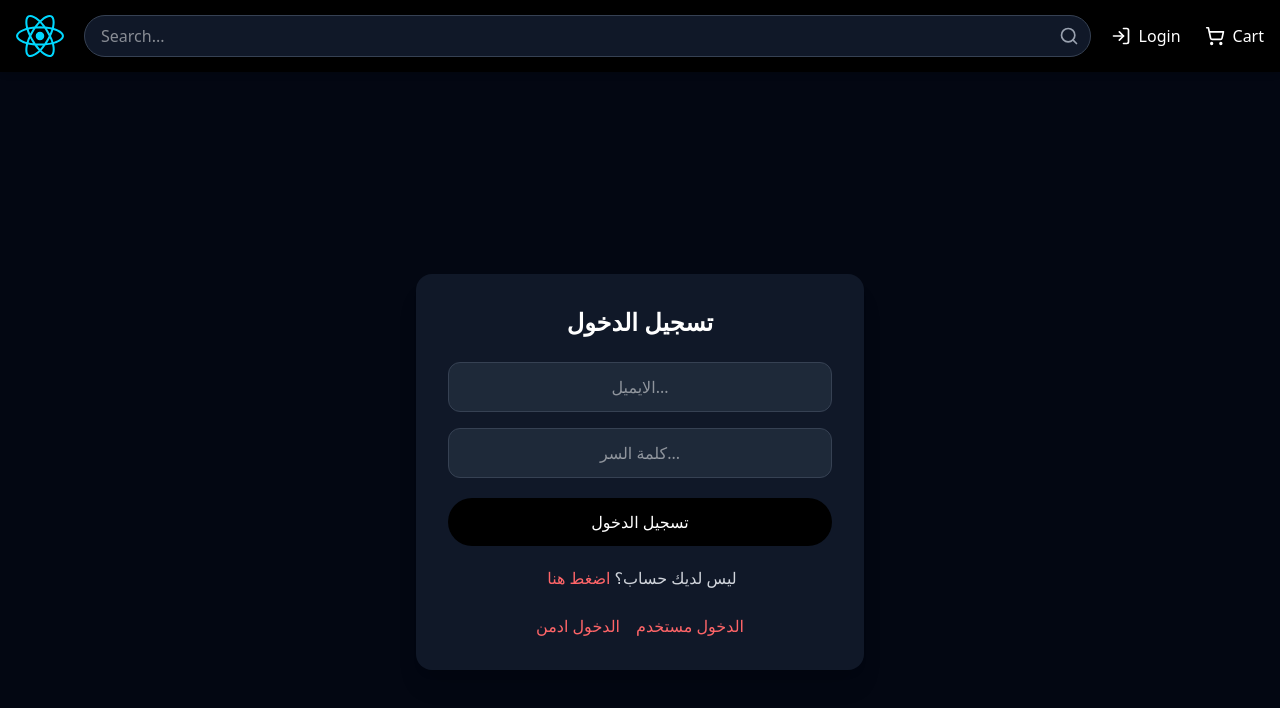
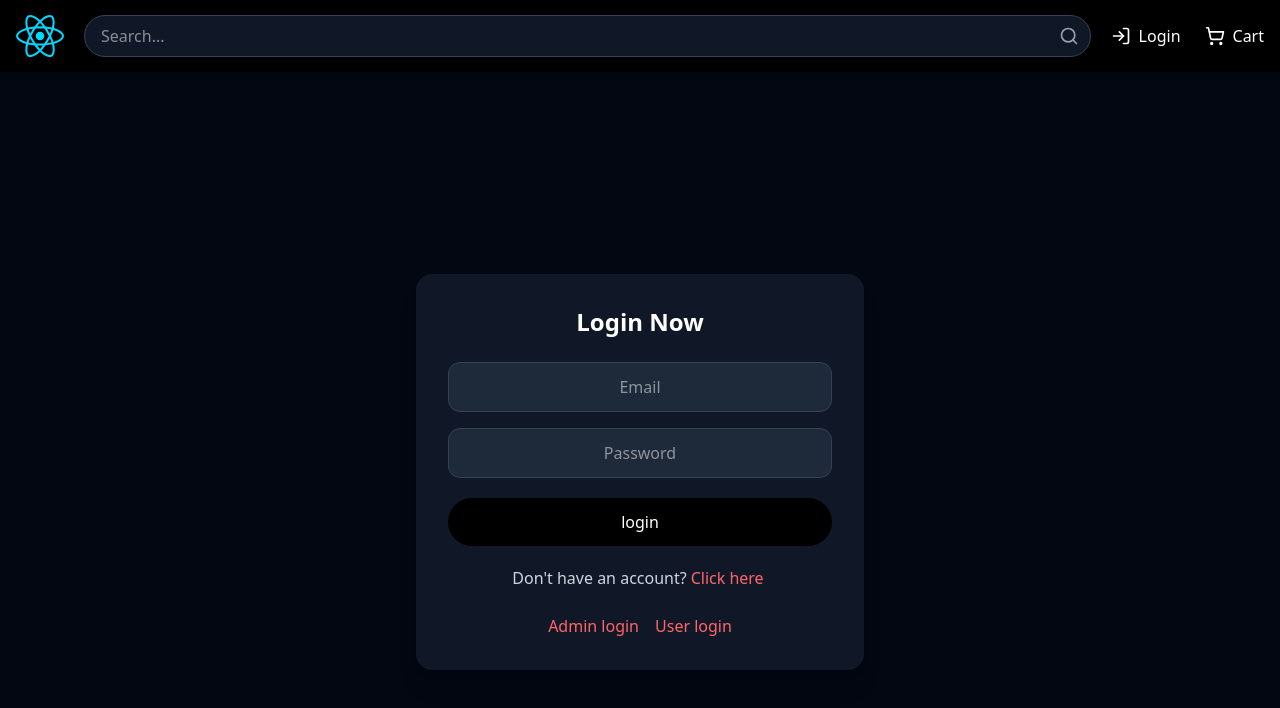
Before and after one commit to mohamedelserougy/Rivo, a React (Vite) app: page /login in a window 1280 px wide. Shown: the top 708 px of the page. Built offline with nearby package versions, Linux system fonts and the light colour scheme.

Commit message:
feat : add allcategory page with refactor subtitle to take path

```diff
--- a/src/App.jsx
+++ b/src/App.jsx
@@ -2,14 +2,16 @@ import { createBrowserRouter, RouterProvider } from "react-router-dom";
 import "./App.css";
 import NavBarLogin from "./Components/Uitily/NavBarLogin";
 import HomePage from "./Pages/Home/Home";
-import LoginPage from "./Pages/Home/Auth/LoginPage";
-import Register from "./Pages/Home/Auth/RegisterPage";
+import LoginPage from "./Pages/Auth/LoginPage";
+import Register from "./Pages/Auth/RegisterPage";
+import AllCategoryPage from "./Pages/Category/AllCategoryPage";
 
 function App() {
   const routes = createBrowserRouter([
     { path: "/home", element: <HomePage /> },
     { path: "login", element: <LoginPage /> },
     { path: "/register", element: <Register /> },
+    { path: "/allcategory", element: <AllCategoryPage /> },
   ]);
 
   return (
--- a/src/Components/Category/CategoryContainer.jsx
+++ b/src/Components/Category/CategoryContainer.jsx
@@ -1,11 +1,11 @@
 import React from "react";
 import CategoryCard from "./CategoryCard";
 
-import clothe from "../../images/clothe.png";
-import cat2 from "../../images/cat2.png";
-import labtop from "../../images/labtop.png";
-import sale from "../../images/sale.png";
-import pic from "../../images/pic.png";
+import clothe from "../../assets/react.svg";
+import cat2 from "../../assets/react.svg";
+import labtop from "../../assets/react.svg";
+import sale from "../../assets/react.svg";
+import pic from "../../assets/react.svg";
 
 const categories = [
   { title: "Home Appliances", img: clothe, background: "#F4DBA4" },
@@ -31,7 +31,7 @@ const categories = [
 const CategoryContainer = () => {
   return (
     <div className="my-6 px-4">
-      <h2 className="text-2xl font-semibold text-white mb-4">All Categories</h2>
+      <h2 className="text-2xl font-semibold text-black mb-4">All Categories :</h2>
       <div className="flex flex-wrap justify-between">
         {categories.map((cat, index) => (
           <CategoryCard
--- a/src/Components/Home/HomeCategory.jsx
+++ b/src/Components/Home/HomeCategory.jsx
@@ -8,7 +8,11 @@ const HomeCategory = () => {
   return (
     <div className="my-6 px-4">
       {/* SubTitle section */}
-      <SubTitle title="Categories" btntitle="See More" />
+      <SubTitle
+        title="Categories"
+        btntitle="See More"
+        pathText="/allcategory"
+      />
 
       {/* Categories flex layout */}
       <div className="flex flex-wrap justify-between mt-4">
--- a/src/Components/Uitily/SubTitle.jsx
+++ b/src/Components/Uitily/SubTitle.jsx
@@ -1,6 +1,7 @@
 import React from "react";
+import { Link } from "react-router-dom";
 
-const SubTitle = ({ title, btntitle }) => {
+const SubTitle = ({ title, btntitle, pathText }) => {
   return (
     <div className="flex justify-between items-center pt-4">
       {/* Title */}
@@ -8,7 +9,8 @@ const SubTitle = ({ title, btntitle }) => {
 
       {/* Optional Button */}
       {btntitle && (
-        <button
+        <Link
+          to={`${pathText}`}
           className="
         text-sm font-medium
     bg-black text-white
@@ -20,7 +22,7 @@ const SubTitle = ({ title, btntitle }) => {
   "
         >
           {btntitle}
-        </button>
+        </Link>
       )}
     </div>
   );
--- /dev/null
+++ b/src/Pages/Auth/LoginPage.jsx
@@ -0,0 +1,78 @@
+import React from "react";
+import { Link } from "react-router-dom";
+
+const LoginPage = () => {
+  return (
+    <div className="min-h-screen flex items-center justify-center bg-gray-950 px-4">
+      <div
+        className="
+          bg-gray-900 text-white
+          w-full max-w-md p-8
+          rounded-2xl shadow-xl
+          hover:shadow-2xl
+          transition-all duration-300
+        "
+      >
+        {/* Title */}
+        <h1 className="text-2xl font-semibold text-center mb-6">Login Now </h1>
+
+        {/* Email */}
+        <input
+          type="text"
+          placeholder="Email"
+          className="
+            w-full p-3 rounded-xl bg-gray-800 text-white text-center
+            border border-gray-700 focus:border-gray-500
+            outline-none transition-all duration-300 mb-4
+          "
+        />
+
+        {/* Password */}
+        <input
+          type="password"
+          placeholder="Password"
+          className="
+            w-full p-3 rounded-xl bg-gray-800 text-white text-center
+            border border-gray-700 focus:border-gray-500
+            outline-none transition-all duration-300
+          "
+        />
+
+        {/* Login Button */}
+        <button
+          className="
+            w-full mt-5 py-3 bg-black rounded-full font-medium
+            hover:bg-gray-800 hover:scale-105 active:scale-95
+            transition-all duration-300
+          "
+        >
+          login
+        </button>
+
+        {/* Register Link */}
+        <p className="text-center mt-5 text-gray-300">
+          Don't have an account?
+          <Link to="/register" className="text-red-400 hover:underline mx-1">
+            Click here
+          </Link>
+        </p>
+
+        {/* Admin / User Links */}
+        <div className="flex items-center justify-center gap-4 mt-6">
+          <Link
+            to="/admin/allproducts"
+            className="text-red-400 hover:underline"
+          >
+            Admin login
+          </Link>
+
+          <Link to="/user/allorders" className="text-red-400 hover:underline">
+            User login
+          </Link>
+        </div>
+      </div>
+    </div>
+  );
+};
+
+export default LoginPage;
--- a/src/Pages/Home/Auth/LoginPage.jsx
+++ b/src/Pages/Auth/RegisterPage.jsx
@@ -1,7 +1,7 @@
 import React from "react";
 import { Link } from "react-router-dom";
 
-const LoginPage = () => {
+const RegisterPage = () => {
   return (
     <div className="min-h-screen flex items-center justify-center bg-gray-950 px-4">
       <div
@@ -15,13 +15,24 @@ const LoginPage = () => {
       >
         {/* Title */}
         <h1 className="text-2xl font-semibold text-center mb-6">
-          تسجيل الدخول
+          Register Now{" "}
         </h1>
+
+        {/* Username */}
+        <input
+          type="text"
+          placeholder="user name"
+          className="
+            w-full p-3 rounded-xl bg-gray-800 text-white text-center
+            border border-gray-700 focus:border-gray-500
+            outline-none transition-all duration-300 mb-4
+          "
+        />
 
         {/* Email */}
         <input
           type="text"
-          placeholder="الايميل..."
+          placeholder="email"
           className="
             w-full p-3 rounded-xl bg-gray-800 text-white text-center
             border border-gray-700 focus:border-gray-500
@@ -32,7 +43,7 @@ const LoginPage = () => {
         {/* Password */}
         <input
           type="password"
-          placeholder="كلمة السر..."
+          placeholder="password"
           className="
             w-full p-3 rounded-xl bg-gray-800 text-white text-center
             border border-gray-700 focus:border-gray-500
@@ -40,7 +51,7 @@ const LoginPage = () => {
           "
         />
 
-        {/* Login Button */}
+        {/* Register Button */}
         <button
           className="
             w-full mt-5 py-3 bg-black rounded-full font-medium
@@ -48,33 +59,19 @@ const LoginPage = () => {
             transition-all duration-300
           "
         >
-          تسجيل الدخول
+          Register
         </button>
 
-        {/* Register Link */}
+        {/* Login Link */}
         <p className="text-center mt-5 text-gray-300">
-          ليس لديك حساب؟
-          <Link to="/register" className="text-red-400 hover:underline mx-1">
-            اضغط هنا
+          Already have an account?
+          <Link to="/login" className="text-red-400 hover:underline mx-1">
+            Click here
           </Link>
         </p>
-
-        {/* Admin / User Links */}
-        <div className="flex items-center justify-center gap-4 mt-6">
-          <Link
-            to="/admin/allproducts"
-            className="text-red-400 hover:underline"
-          >
-            الدخول ادمن
-          </Link>
-
-          <Link to="/user/allorders" className="text-red-400 hover:underline">
-            الدخول مستخدم
-          </Link>
-        </div>
       </div>
     </div>
   );
 };
 
-export default LoginPage;
+export default RegisterPage;
--- /dev/null
+++ b/src/Pages/Category/AllCategoryPage.jsx
@@ -0,0 +1,12 @@
+import React from "react";
+import CategoryContainer from "../../Components/Category/CategoryContainer";
+
+const AllCategoryPage = () => {
+  return (
+    <div>
+      <CategoryContainer />
+    </div>
+  );
+};
+
+export default AllCategoryPage;
--- a/src/Pages/Home/Auth/RegisterPage.jsx
+++ /dev/null
@@ -1,7 +0,0 @@
-import React from "react";
-
-const RegisterPage = () => {
-  return <div></div>;
-};
-
-export default RegisterPage;
```
